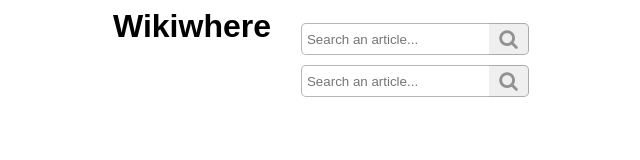
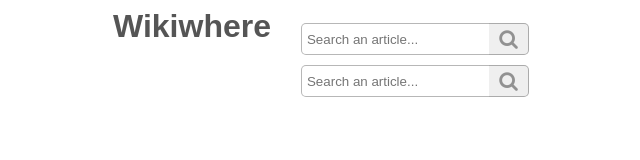
Before and after one commit to wikiwhere/wikiwhere, a plain HTML site: page frontend/index.html in a window 1280 px wide. Shown: the whole page, without its empty margins (342-982 px from the left). Drawn offline with nearby package versions, Linux system fonts and the light colour scheme; a web font is replaced by a local one.

Commit message:
Changed color for h1

```diff
--- a/frontend/index.html
+++ b/frontend/index.html
@@ -91,6 +91,7 @@
 
     h1 {
       font-family: 'Palanquin', sans-serif;
+      color: #000000AA;
       margin: 0px;
       margin-right: 30px;
       margin-left: 30px;
```
